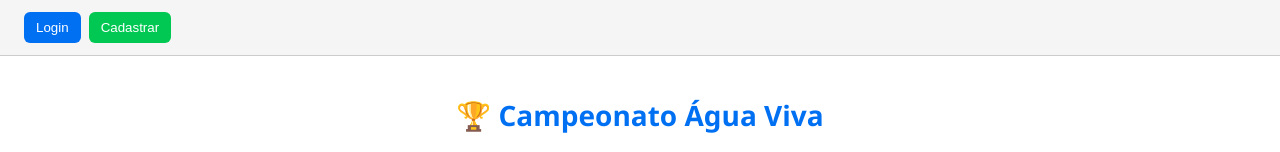
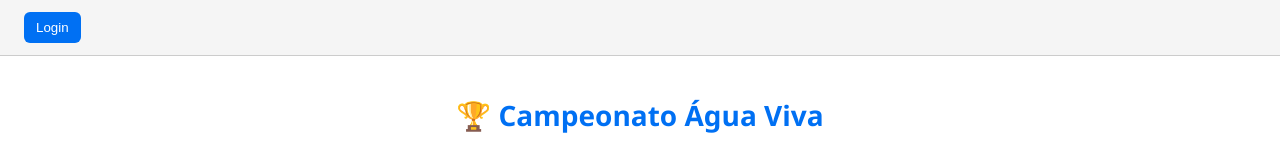
Before and after one commit to FelipePaulino/campeonato-agua-viva, a Next.js app: page / in a window 1280 px wide. Shown: the top 152 px of the page. Built offline with nearby package versions, Linux system fonts and the light colour scheme; no server answers.

Commit message:
tirando boaO de cadastro

```diff
--- a/src/components/Navbar.tsx
+++ b/src/components/Navbar.tsx
@@ -43,7 +43,6 @@ export default function Navbar() {
             Logout
           </button>
         ) : (
-          <>
             <button
               onClick={() => router.push("/login")}
               style={{
@@ -58,20 +57,6 @@ export default function Navbar() {
             >
               Login
             </button>
-            <button
-              onClick={() => router.push("/register")}
-              style={{
-                padding: "8px 12px",
-                borderRadius: 6,
-                backgroundColor: "#00c853",
-                color: "white",
-                border: "none",
-                cursor: "pointer",
-              }}
-            >
-              Cadastrar
-            </button>
-          </>
         )}
       </div>
     </nav>
```
